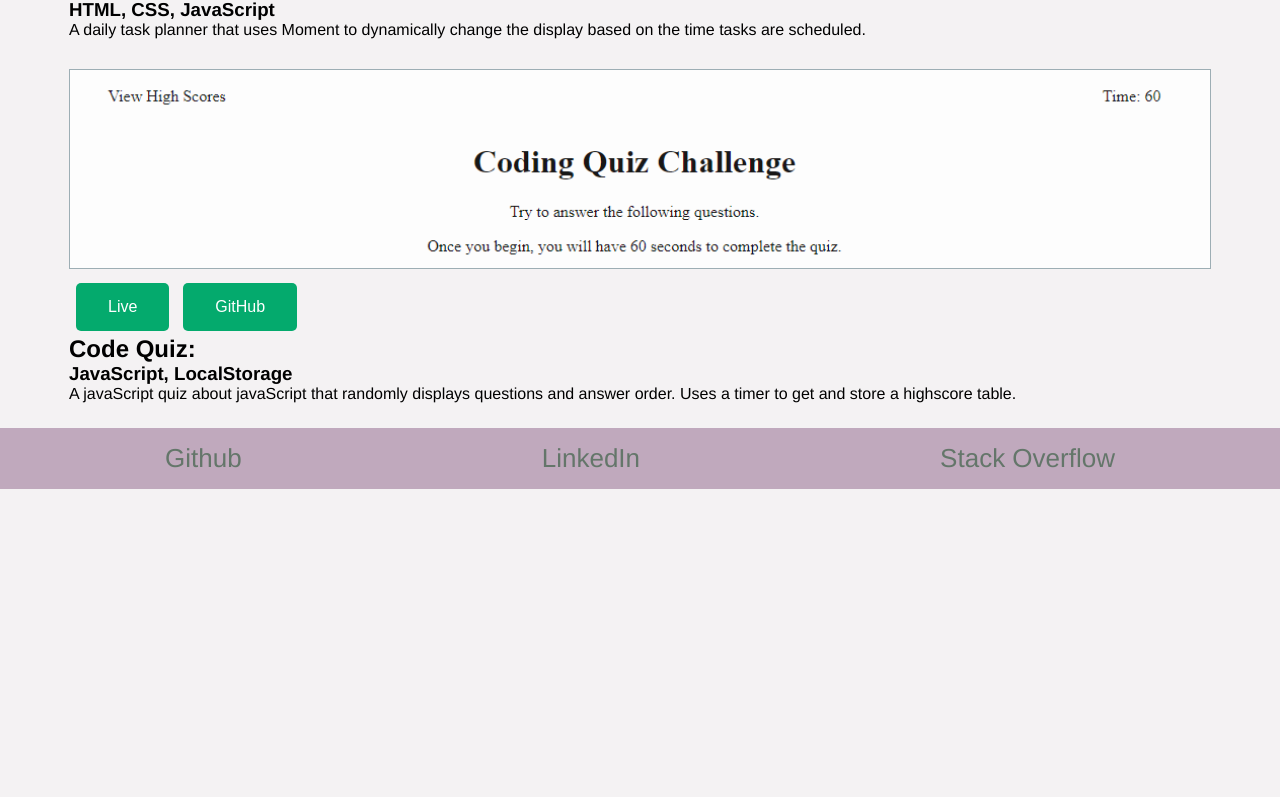
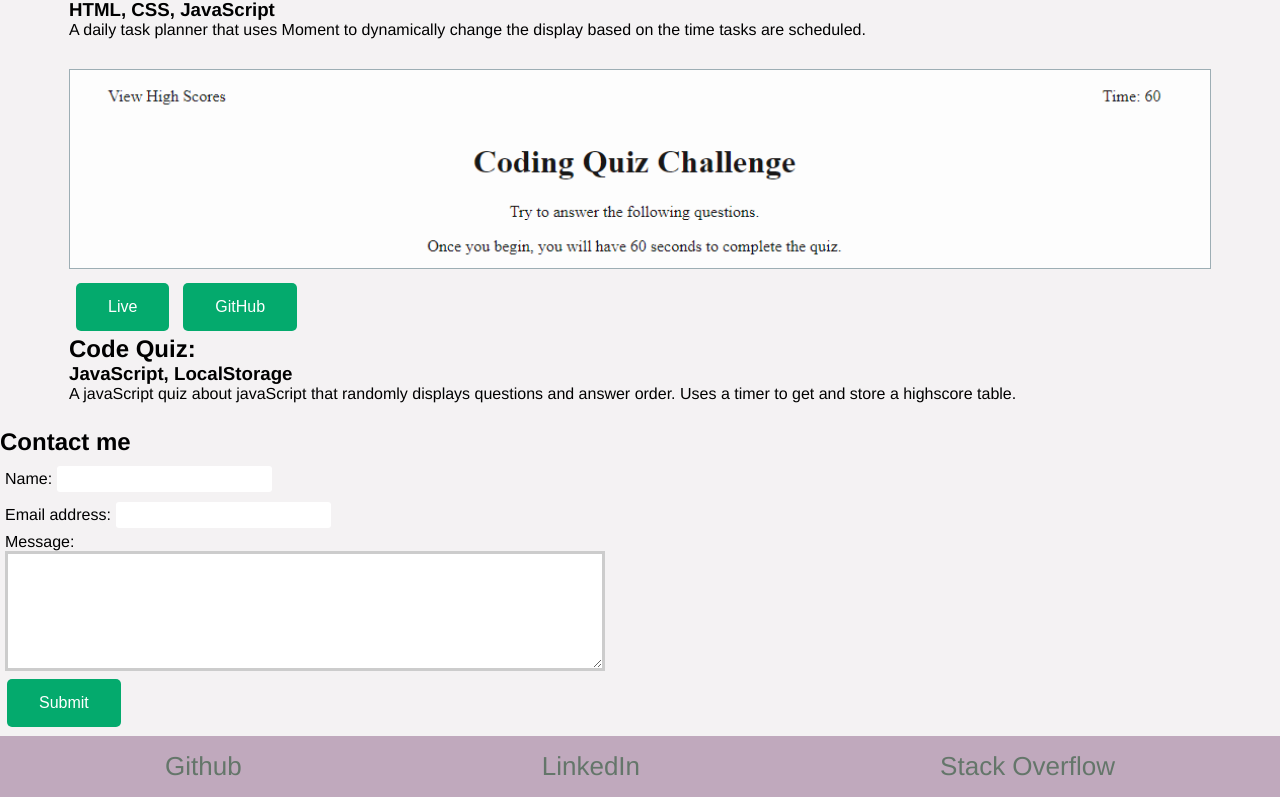
Before and after one commit to kunkelkevin/react-portfolio, a React (Create React App) app: page / in a window 1280 px wide. Shown: the part 2391-3188 px from the top of the page. Before the commit the page ends 2880 px from the top, so only its background shows below. Built offline with nearby package versions, Linux system fonts and the light colour scheme.

Commit message:
Contact Form

```diff
--- a/src/App.js
+++ b/src/App.js
@@ -4,6 +4,7 @@
 import About from "./components/About";
 import Footer from "./components/Footer";
 import Portfolio from "./components/Portfolio";
+import ContactForm from "./components/Contact";
 
 function App() {
   const [sections] = useState([
@@ -25,6 +26,7 @@
       <main>
         <About />
         <Portfolio />
+        <ContactForm />
         <Footer />
       </main>
     </div>
--- /dev/null
+++ b/src/components/Contact/index.js
@@ -0,0 +1,66 @@
+import React, { useState } from 'react';
+
+import { validateEmail } from '../../utils/helpers';
+
+function ContactForm() {
+  const [formState, setFormState] = useState({ name: '', email: '', message: '' });
+
+  const [errorMessage, setErrorMessage] = useState('');
+  const { name, email, message } = formState;
+
+  const handleSubmit = (e) => {
+    e.preventDefault();
+    if (!errorMessage) {
+      console.log('Submit Form', formState);
+    }
+  };
+
+  const handleChange = (e) => {
+    if (e.target.name === 'email') {
+      const isValid = validateEmail(e.target.value);
+      if (!isValid) {
+        setErrorMessage('Your email is invalid.');
+      } else {
+        setErrorMessage('');
+      }
+    } else {
+      if (!e.target.value.length) {
+        setErrorMessage(`${e.target.name} is required.`);
+      } else {
+        setErrorMessage('');
+      }
+    }
+    if (!errorMessage) {
+      setFormState({ ...formState, [e.target.name]: e.target.value });
+      console.log('Handle Form', formState);
+    }
+  };
+
+  return (
+    <section>
+      <h1 data-testid="h1tag">Contact me</h1>
+      <form id="contact-form" onSubmit={handleSubmit}>
+        <div>
+          <label htmlFor="name">Name:</label>
+          <input type="text" name="name" defaultValue={name} onBlur={handleChange} />
+        </div>
+        <div>
+          <label htmlFor="email">Email address:</label>
+          <input type="email" name="email" defaultValue={email} onBlur={handleChange} />
+        </div>
+        <div>
+          <label htmlFor="message">Message:</label>
+          <textarea name="message" rows="5" defaultValue={message} onBlur={handleChange} />
+        </div>
+        {errorMessage && (
+          <div>
+            <p className="error-text">{errorMessage}</p>
+          </div>
+        )}
+        <button data-testid="button" type="submit">Submit</button>
+      </form>
+    </section>
+  );
+}
+
+export default ContactForm;
--- a/src/components/Portfolio/index.js
+++ b/src/components/Portfolio/index.js
@@ -58,7 +58,7 @@
       <section id="projects">
         <h2> Projects:</h2>
         {projects.map((project) => (
-          <Project project={project} />
+          <Project key={project.name} project={project} />
         ))}
       </section>
     );
--- a/src/index.css
+++ b/src/index.css
@@ -195,6 +195,34 @@
   color: var(--light);
 }
 
+/* Contact Form */
+form {
+  width: 40%;
+  margin: 5px;
+}
+
+input {
+  font-size: 1rem;
+  padding: 0.25rem;
+  margin: 5px;
+  border: 1px solid var(--dark);
+  outline: none;
+  border-radius: 3px;
+  transition: box-shadow 0.2s;
+}
+
+input:focus {
+  border: 1px solid var(--secondary);
+  box-shadow: 0 0 0.25rem rgba(0, 0, 0, 0.5);
+}
+
+textarea {
+  width: 600px;
+  height: 120px;
+  border: 3px solid #cccccc;
+  padding: 5px;
+}
+
 /* Responsive screen size changes */
 
 @media screen and (min-width: 575px) {
```
